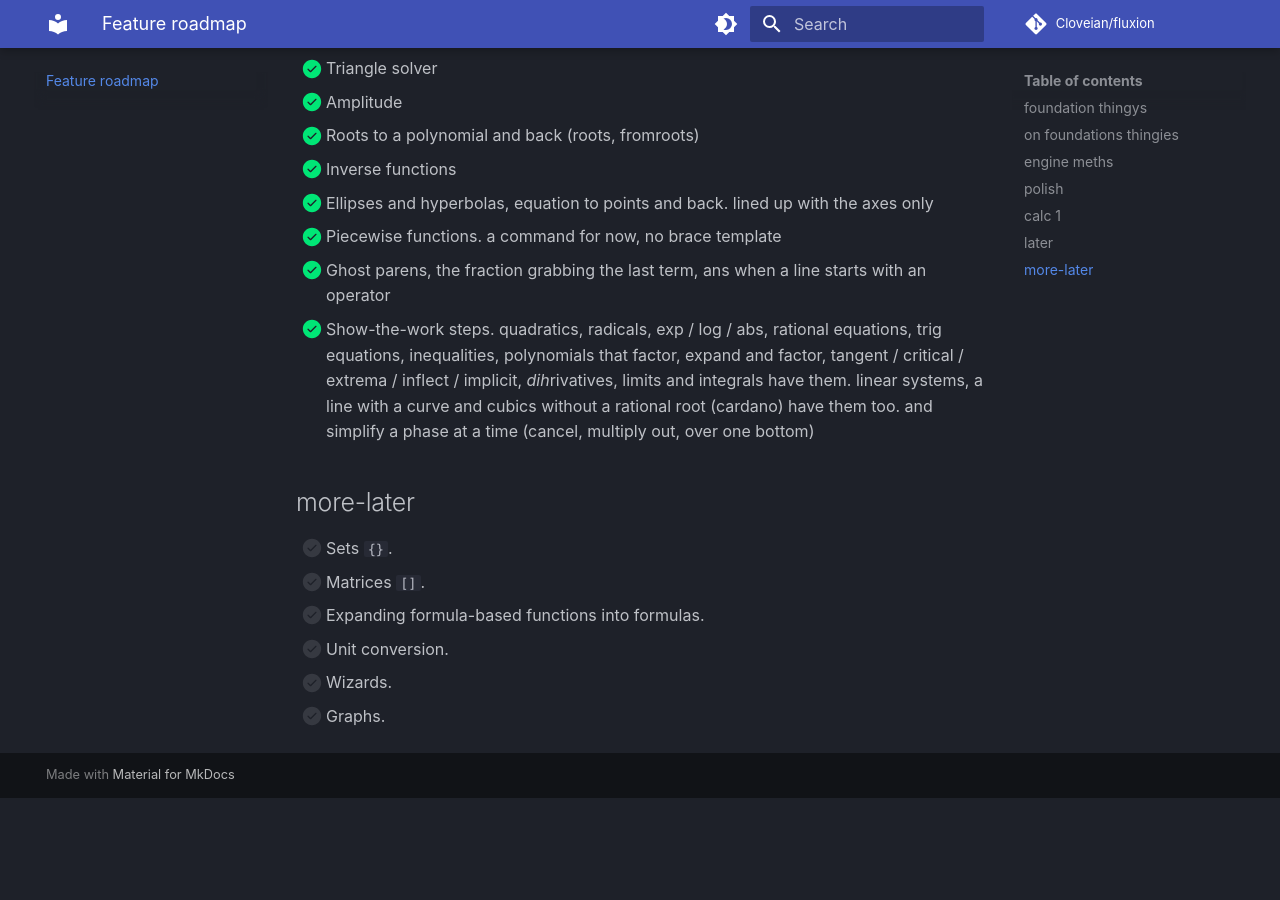
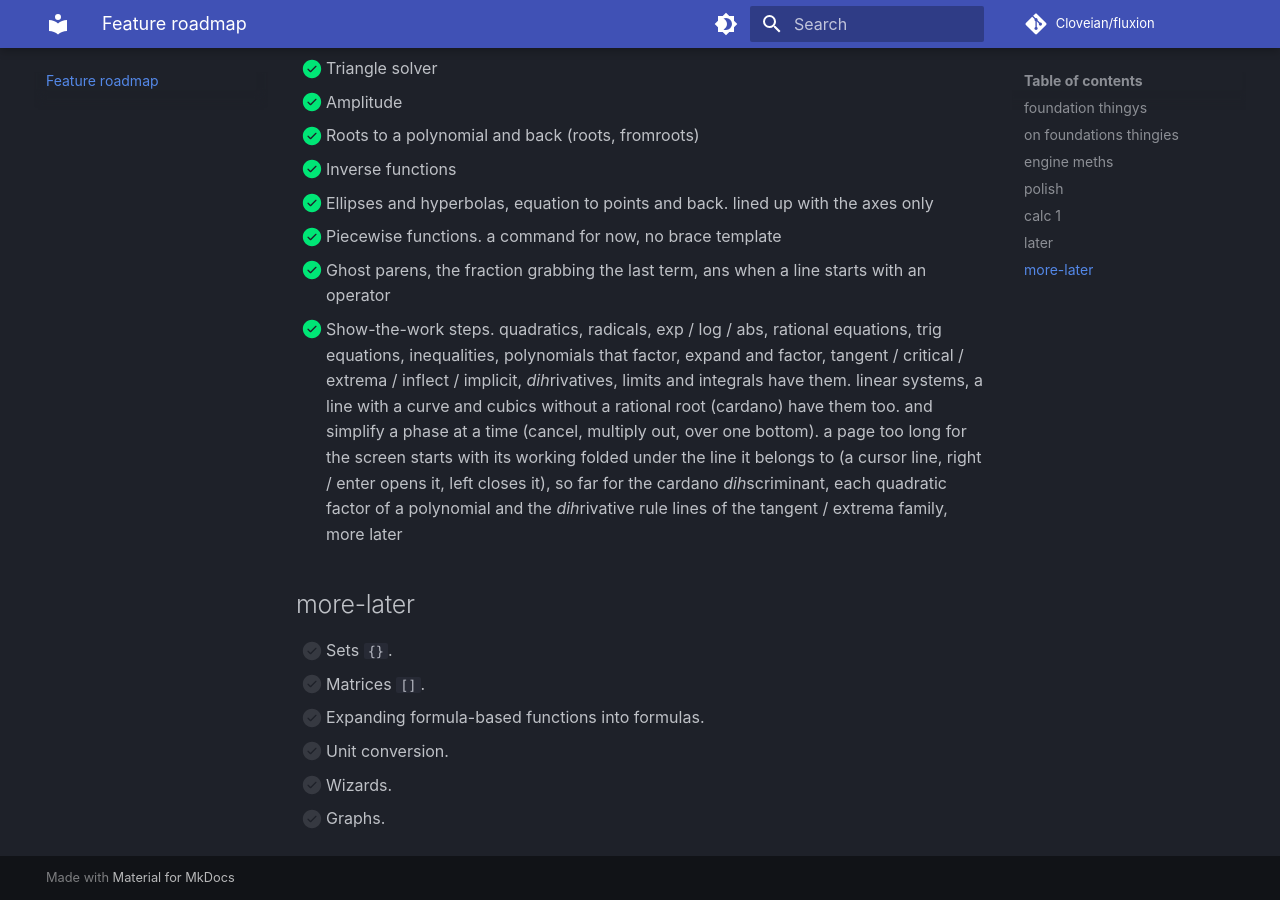
Before and after one commit to Cloveian/fluxion, an MkDocs documentation site: the page built from docs/roadmap.md, in a window 1280 px wide and 900 px high, scrolled down 2693 px. Built offline with MkDocs 1.6.1 and Material for MkDocs 9.7.7, drawn with Linux system fonts in a browser that asks for light colours; comment, search, counter and statistics services are not loaded; before the commit the page ends 3491 px from its top, so only the background shows below that.

Commit message:
roadmap knows about the folding steps

```diff
--- a/docs/roadmap.md
+++ b/docs/roadmap.md
@@ -73,7 +73,7 @@
 - [x] Ellipses and hyperbolas, equation to points and back. lined up with the axes only
 - [x] Piecewise functions. a command for now, no brace template
 - [x] Ghost parens, the fraction grabbing the last term, ans when a line starts with an operator
-- [x] Show-the-work steps. quadratics, radicals, exp / log / abs, rational equations, trig equations, inequalities, polynomials that factor, expand and factor, tangent / critical / extrema / inflect / implicit, *dih*rivatives, limits and integrals have them. linear systems, a line with a curve and cubics without a rational root (cardano) have them too. and simplify a phase at a time (cancel, multiply out, over one bottom)
+- [x] Show-the-work steps. quadratics, radicals, exp / log / abs, rational equations, trig equations, inequalities, polynomials that factor, expand and factor, tangent / critical / extrema / inflect / implicit, *dih*rivatives, limits and integrals have them. linear systems, a line with a curve and cubics without a rational root (cardano) have them too. and simplify a phase at a time (cancel, multiply out, over one bottom). a page too long for the screen starts with its working folded under the line it belongs to (a cursor line, right / enter opens it, left closes it), so far for the cardano *dih*scriminant, each quadratic factor of a polynomial and the *dih*rivative rule lines of the tangent / extrema family, more later
 
 ## more-later
 
```
